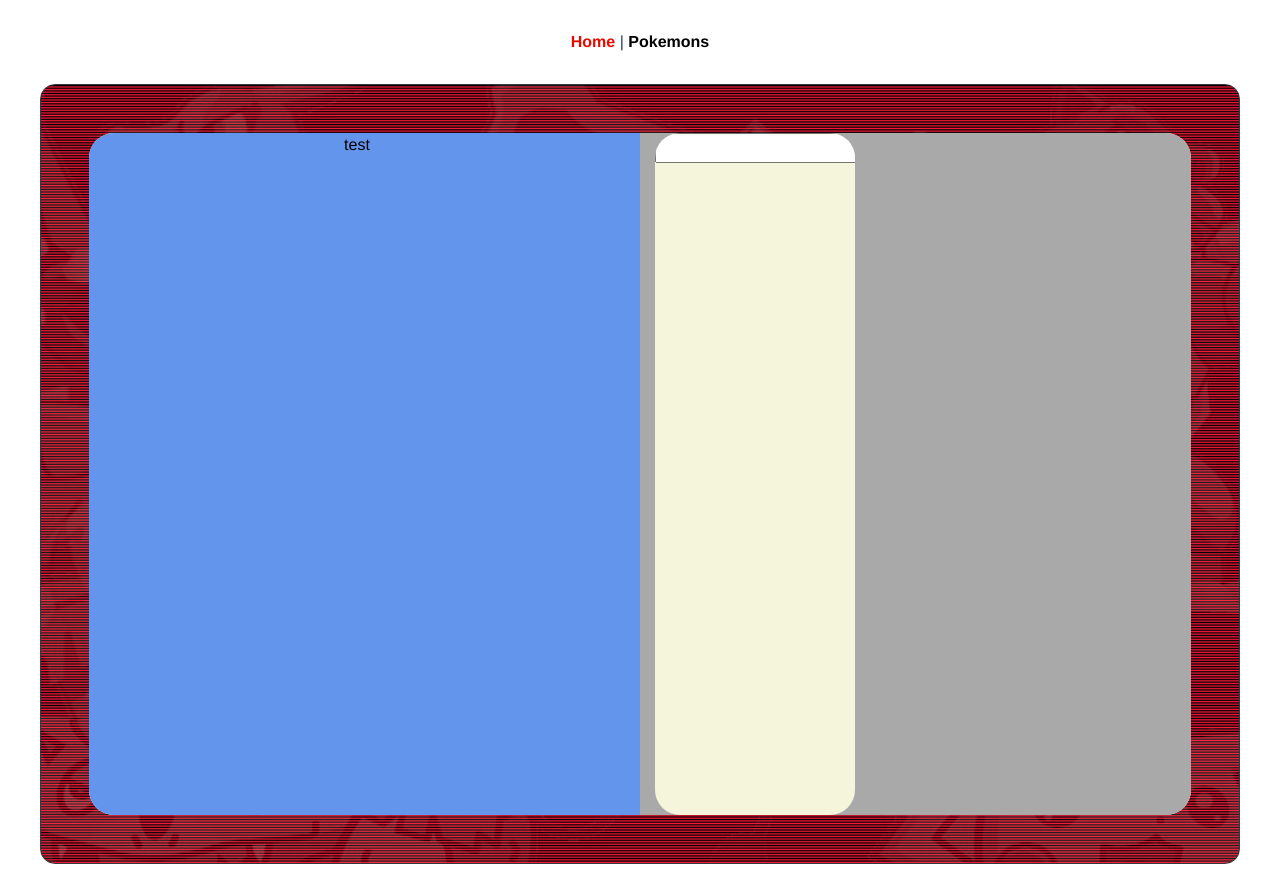
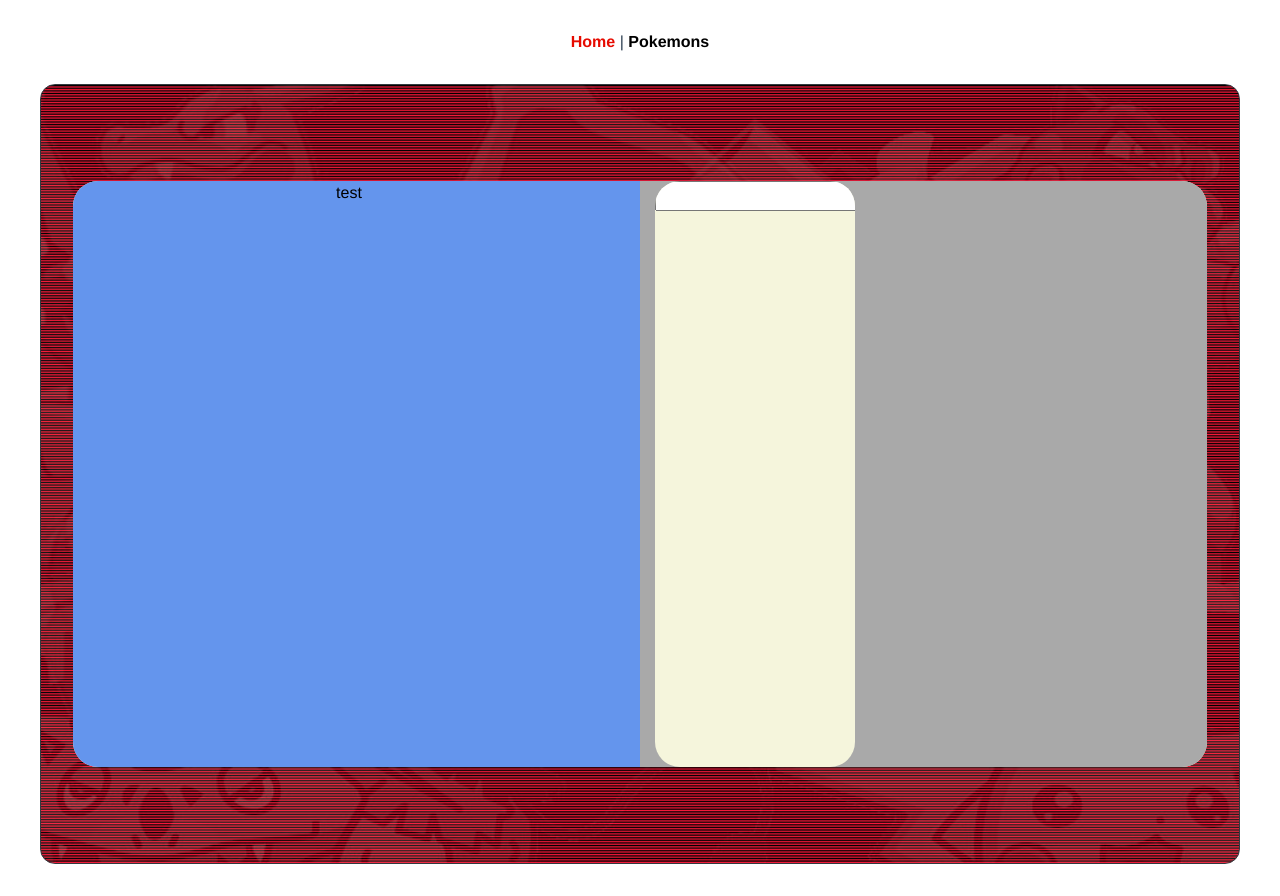
Before and after one commit to malyz01/PokeVue, a Vue app: page /#/ in a window 1280 px wide. Built offline with nearby package versions, Linux system fonts and the light colour scheme.

Commit message:
Updated contents

```diff
--- a/src/pages/Home.vue
+++ b/src/pages/Home.vue
@@ -8,14 +8,14 @@
 
 <script>
 // @ is an alias to /src
-import HomeCard from '@/components/HomeCard'
+import HomeCard from "@/components/HomeCard";
 
 export default {
-  name: 'Home',
+  name: "Home",
   components: {
-    HomeCard
-  }
-}
+    HomeCard,
+  },
+};
 </script>
 
 <style scoped>
@@ -25,9 +25,9 @@ export default {
 }
 .jumbo {
   height: 780px;
-  padding: 3rem;
+  padding: 6rem 2rem;
   border-radius: 15px;
-  background-image: url('../assets/images/pokemonbg.jpg');
+  background-image: url("../assets/images/pokemonbg.jpg");
   background-repeat: no-repeat;
   background-size: 100% 100%;
 }
```
